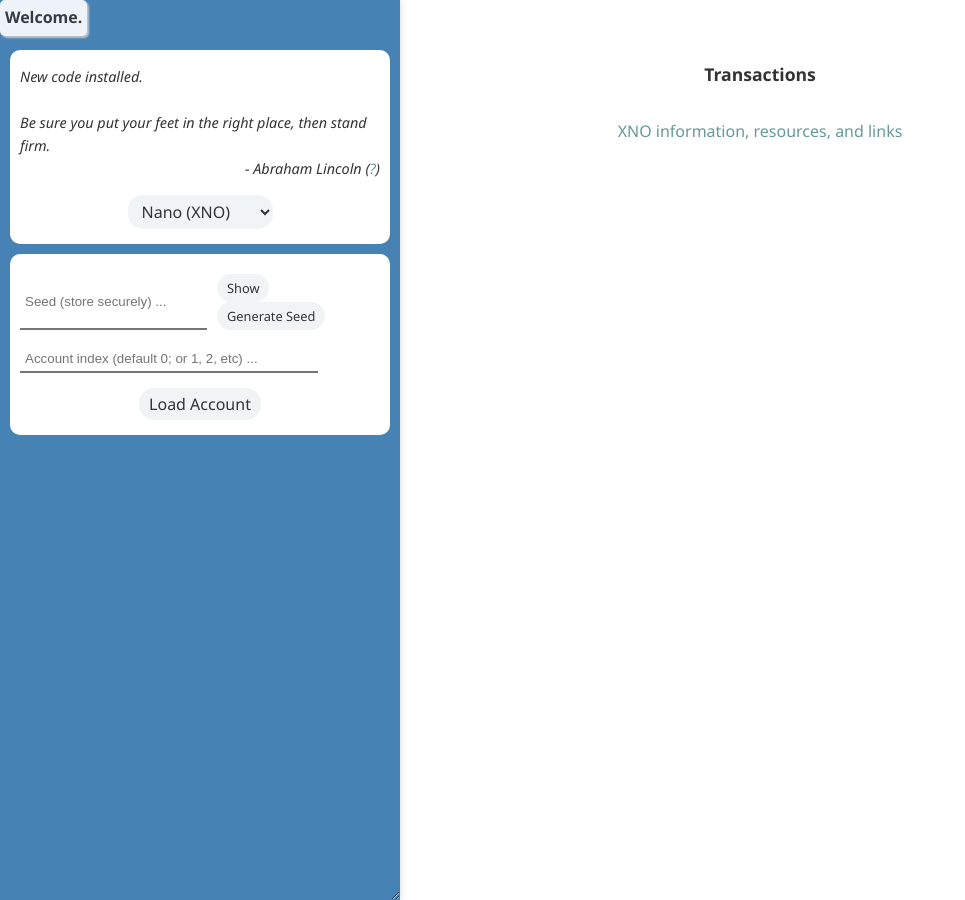
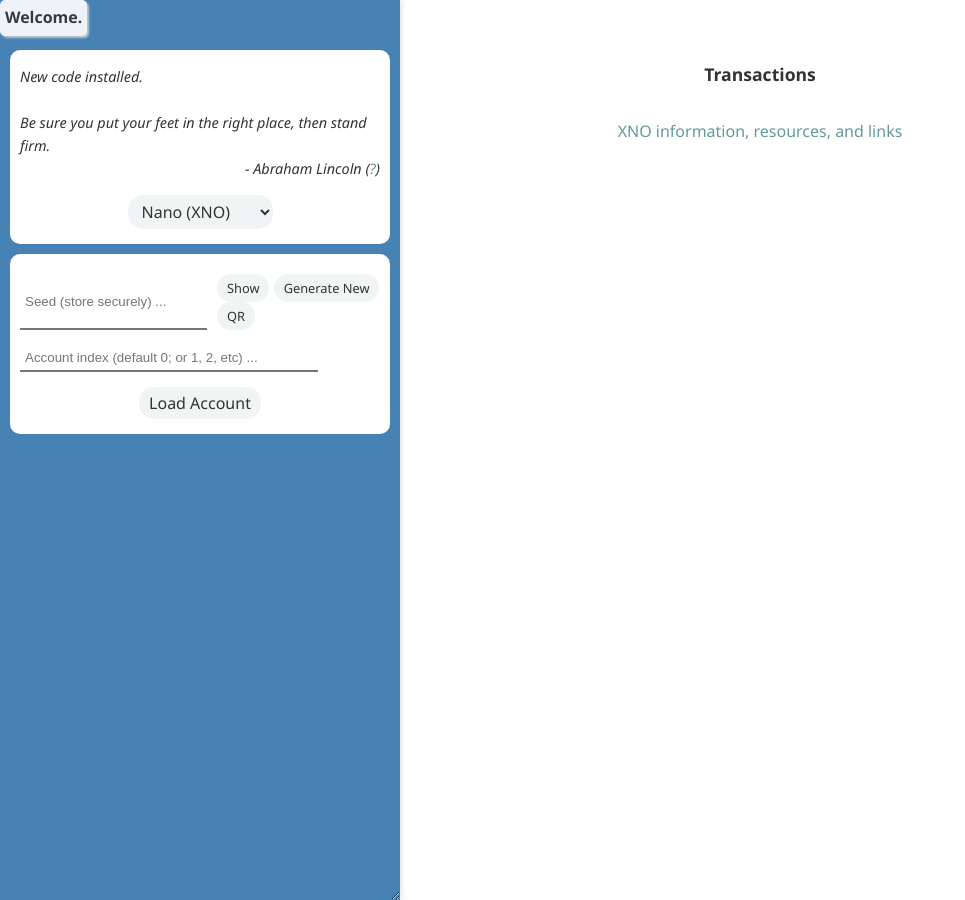
Before and after one commit to warashibetrader/warashibetrader.github.io, a Jekyll site: the page crypto/wallet.html, which Jekyll copies as it is, in a window 1280 px wide. Shown: the whole page, without its empty margins (0-965 px from the left). Built offline with Jekyll 4.4.1, drawn with Linux system fonts in a browser that asks for light colours; part of the change alters nothing that is shown.

Commit message:
Update wallet.html

```diff
--- a/crypto/wallet.html
+++ b/crypto/wallet.html
@@ -5,8 +5,10 @@
 	<link rel="icon" href="strawicontrans.png">
 	<link rel="manifest" href="manifest.json">
 	<link rel="apple-touch-icon" href="strawicontrans.png">
+
 	<script src="quotes.js"></script>
 	<script src="qrcode.js"></script>
+	<script src="qrscan.js"></script>
 	<script src="xno.js"></script>
 	<script src="nacl.js"></script>
 
@@ -118,6 +120,10 @@ var fullView = localStorage.getItem("view");
 var changeNameFlag = false;
 var nameCache = {};
 var backupCache = {};
+const video = document.createElement("video");
+var qrScanning = false;
+var qrScanningSymbol = D('primary').value;
+var qrScanningType = "";
 
 //////////////////////////////////////////////////////// crypto currency classes
 
@@ -159,7 +165,6 @@ ccc['BAN'].checkSeed = function(seed) { return typeof seed === "string" && /^[0-
 ccc['XNO'].checkSeed = function(seed) {	return typeof seed === "string" && /^[0-9a-fA-F]{64}$/.test(seed);};
 
 ccc['XNO'].checkAddress = function(address) {
-	const invalid = { valid: false, publicKeyBytes: null };
 	if (!(typeof address === "string") || !/^(xrb_|nano_)[13][13-9a-km-uw-z]{59}$/.test(address)) return false;
 
 	let prefixLength = 5;
@@ -665,6 +670,8 @@ generateHTML('BAN');
 selectPrimary(D('primary').value);
 
 function selectPrimary(symbol) {
+	qrclose();
+
 	D('firstDiv').removeChild(D('firstDiv').lastChild);
 	D('secondDiv').removeChild(D('secondDiv').lastChild);
 
@@ -679,10 +686,10 @@ function selectPrimary(symbol) {
 	if (!ccc[symbol].address) {
 		let seed = localStorage.getItem(`${symbol}-seed`);
 		if (seed) {
-			D(`import-${symbol}-seed`).value = seed;
+			D(`${symbol}-seed`).value = seed;
 			D(`${symbol}-generateButton`).disabled = true;
 			let index = localStorage.getItem(`${symbol}-index`);
-			if (index) D(`import-${symbol}-index`).value = index;
+			if (index) D(`${symbol}-index`).value = index;
 			importWallet(symbol);
 		}
 	} else {
@@ -743,16 +750,16 @@ function displayName(symbol, divString, address, str) {
 //////////////////////////////////////////////////////// Interface with helper functions
 
 function generateWallet(symbol) {
-	D(`import-${symbol}-seed`).value = ccc[symbol].generateSeed();
-	navigator.clipboard.writeText(D(`import-${symbol}-seed`).value);
-		showMsg("New seed generated. Copied to clipboard.");
-	flash(D(`import-${symbol}-seed`));
+	D(`${symbol}-seed`).value = ccc[symbol].generateSeed();
+	navigator.clipboard.writeText(D(`${symbol}-seed`).value);
+		showMsg("New seed generated. Copied to clipboard. Save it securely (somewhere else)!");
+	flash(D(`${symbol}-seed`));
 	D(`${symbol}-generateButton`).disabled = true;
 }
 
 function importWallet(symbol) {
-	let seed = D(`import-${symbol}-seed`).value;
-	let index = D(`import-${symbol}-index`).value;
+	let seed = D(`${symbol}-seed`).value;
+	let index = D(`${symbol}-index`).value;
 	if (!ccc[symbol].checkSeed(seed)) {
 		if (!ccc[symbol].checkAddress(seed)) showMsg("Invalid seed.");
 		else showMsg("Submit a seed, not an address.");
@@ -782,9 +789,9 @@ function mainClearWallet(symbol) {
 	if (confirm("Clear all data for " + symbol + ", including the wallet seed?")) {
 		clearWallet(symbol);
 
-		D(`import-${symbol}-seed`).value = "";
+		D(`${symbol}-seed`).value = "";
 		D(`${symbol}-generateButton`).disabled = false;
-		D(`import-${symbol}-index`).value = "";
+		D(`${symbol}-index`).value = "";
 
 		localStorage.removeItem(`${symbol}-seed`);
 		localStorage.removeItem(`${symbol}-index`);
@@ -804,6 +811,7 @@ function mainClearWallet(symbol) {
 
 function clearWallet(symbol) {
 	nameCache = {};
+	qrclose();
 	clearDOM(D(symbol + '-transactions'));
 	D(symbol + '-loadMore').style.display = "none";
 	D(symbol + '-gettingStarted').style.display = "";
@@ -912,7 +920,7 @@ function suggestRep(symbol) {
 }
 
 function toggleVisibility(caller, symbol) {
-	let x = D(`import-${symbol}-seed`);
+	let x = D(`${symbol}-seed`);
 	if (x.type === "password") {
 		x.type = "text";
 		caller.textContent = 'Hide';
@@ -931,6 +939,84 @@ function toggleEdit(symbol) {
 		D(symbol + "-set-display").value = "";
 		D(symbol + "-editbutton").textContent = "Edit";
 	}
+}
+
+function qrclose() {
+	if (qrScanning) {
+		qrScanning.hidden = true;
+		if (qrScanningType == "-dest") qrScanning.id = qrScanningSymbol + "-qr-canvas";
+		else if (qrScanningType == "-seed") qrScanning.id = qrScanningSymbol + "-qr-canvas-seed";
+
+		qrScanning = false;
+		qrScanningType = "";
+
+		video.srcObject.getTracks().forEach(track => { track.stop(); });
+	}
+}
+
+window.qrcode.callback = res => {
+	if (res) {
+		if (D(qrScanningSymbol + qrScanningType)) {
+			if (qrScanningType == "-dest") {
+				const nano_scheme = /^(nano):.+$/g;
+				if (ccc[qrScanningSymbol].checkAddress(res)) {
+					D(qrScanningSymbol + qrScanningType).value = res;
+					fetchDisplayName(qrScanningSymbol, '-dest-display', D(qrScanningSymbol + qrScanningType).value);
+				} else if (qrScanningSymbol == "XNO" && nano_scheme.test(res)) {
+					const url = new URL(res);
+					if (url.protocol === 'nano:' && ccc[qrScanningSymbol].checkAddress(url.pathname)) {
+						D(qrScanningSymbol + qrScanningType).value = url.pathname;
+						fetchDisplayName(qrScanningSymbol, '-dest-display', D(qrScanningSymbol + qrScanningType).value);
+						D(qrScanningSymbol + "-withdrawal-amount").value = ccc['XNO'].unitFromRaw(url.searchParams.get('amount'));
+					}
+				} else showMsg("Not a valid address: " + res);
+			}
+
+			if (qrScanningType == "-seed") {
+				if (ccc[qrScanningSymbol].checkSeed(res)) D(qrScanningSymbol + qrScanningType).value = res;
+				else showMsg("Not a valid seed: " + res);
+			}
+		}
+		qrclose();
+	}
+};
+
+function qrscan(symbol, type) {
+	if (!qrScanning) {
+		navigator.mediaDevices.getUserMedia({ video: { facingMode: "environment" } }).then(function(stream) {
+			if (type == "-dest") qrScanning = D(symbol + "-qr-canvas");
+			if (type == "-seed") qrScanning = D(symbol + "-qr-canvas-seed");
+			qrScanningType = type;
+			qrScanningSymbol = symbol;
+
+			qrScanning.hidden = false;
+			qrScanning.id = "qr-canvas";
+
+			video.setAttribute("playsinline", true); // required to tell iOS safari we don't want fullscreen
+			video.srcObject = stream;
+			video.play();
+
+			const canvas = qrScanning.getContext("2d");
+			tick();
+			scan();
+
+			function tick() {
+				if (qrScanning) {
+					qrScanning.height = video.videoHeight;
+					qrScanning.width = video.videoWidth;
+					canvas.drawImage(video, 0, 0, qrScanning.width, qrScanning.height);
+					if (qrScanning) requestAnimationFrame(tick);
+				}
+			}
+
+			function scan() {
+				if (qrScanning) {
+					try { window.qrcode.decode();}
+					catch (e) { setTimeout(scan, 300);}
+				}
+			}
+		});
+	} else qrclose();
 }
 
 function addressQR(symbol) {
@@ -1136,14 +1222,16 @@ function generateHTML(symbol) {
 	ccc[symbol].sidebarElt = make('div');
 	ccc[symbol].sidebarElt.innerHTML = `
 	<div id="${symbol}-tool1" class="objectWrapper">
-		<div style="display:flex; justify-content:space-between; margin-top:5px; margin-bottom:15px;">
-			<input onfocus="scrollPanel(this.parentNode)" placeholder="Seed (store securely) ..." id="import-${symbol}-seed" style="flex-grow:1; flex-basis:20px; margin-right:10px;" type="password" maxlength="64" onclick="this.select()" onkeyup="if (event.keyCode == 13) importWallet('${symbol}')" oninput="if (this.value.length == 0) D('${symbol}-generateButton').disabled = false; else D('${symbol}-generateButton').disabled = true;">
+		<div style="display:flex; justify-content:space-between; margin-top:5px;">
+			<input onfocus="scrollPanel(this.parentNode)" placeholder="Seed (store securely) ..." id="${symbol}-seed" style="flex-grow:1; flex-basis:20px; margin-right:10px;" type="password" maxlength="64" onclick="this.select()" onkeyup="if (event.keyCode == 13) importWallet('${symbol}')" oninput="if (this.value.length == 0) D('${symbol}-generateButton').disabled = false; else D('${symbol}-generateButton').disabled = true;">
 			<div>
 			<button tabindex="-1" style="font-size:0.8em" onclick="toggleVisibility(this, '${symbol}')">Show</button>
-			<button tabindex="-1" id="${symbol}-generateButton" style="font-size:0.8em" onclick="generateWallet('${symbol}')">Generate Seed</button>
+			<button tabindex="-1" id="${symbol}-generateButton" style="font-size:0.8em" onclick="generateWallet('${symbol}')">Generate New</button>
+			<button tabindex="-1" style="font-size:0.8em" onclick="qrscan('${symbol}', '-seed')">QR</button>
 			</div>
 		</div>
-		<input onfocus="scrollPanel(this)" placeholder="Account index (default 0; or 1, 2, etc) ..." id="import-${symbol}-index" type="number" style="width:80%" min="0" maxlength="64" onclick="this.select()" onkeyup="if (event.keyCode == 13) importWallet('${symbol}')">
+		<canvas style="width:100%; margin-top:10px;" hidden="" id="${symbol}-qr-canvas-seed"></canvas>
+		<input onfocus="scrollPanel(this)" placeholder="Account index (default 0; or 1, 2, etc) ..." id="${symbol}-index" type="number" style="margin-top:15px; width:80%" min="0" maxlength="64" onclick="this.select()" onkeyup="if (event.keyCode == 13) importWallet('${symbol}')">
 		<div style="text-align:center;">
 		<button style="margin-top:15px;" onclick="importWallet('${symbol}')">Load Account</button>
 		</div>
@@ -1188,8 +1276,12 @@ function generateHTML(symbol) {
 
 	<div class="objectWrapper">
 		<strong>Destination: </strong><span id="${symbol}-dest-display"></span>
-		<br><input placeholder="Destination address..." style="width:80%" id="${symbol}-dest" type="text" maxlength="128" onclick="this.select()" onfocus="scrollPanel(this)" oninput="fetchDisplayName('${symbol}', '-dest-display', this.value)">
-		<br><strong>Amount:</strong>
+		<div style="display:flex; justify-content:space-between">
+			<input placeholder="Destination address..." onfocus="scrollPanel(this.parentNode)" style="flex-grow:1; margin-right:10px" id="${symbol}-dest" type="text" maxlength="128" onclick="this.select()" oninput="fetchDisplayName('${symbol}', '-dest-display', this.value)">
+			<button style="font-size:0.8em" onclick="qrscan('${symbol}', '-dest')">QR</button>
+		</div>
+		<canvas style="width:100%; margin-top:10px;" hidden="" id="${symbol}-qr-canvas"></canvas>
+		<strong>Amount:</strong>
 		<input placeholder="0.00" style="margin-top:15px; text-align:right; width:calc(80% - 130px)" onfocus="scrollPanel(this)" id="${symbol}-withdrawal-amount" type="number" step="0.01" min="0">&nbsp; ${symbol}
 		<div style="text-align:center;">
 		<button style="margin-top:15px" onclick="withdraw('${symbol}')">Transfer ${symbol}</button>
```
